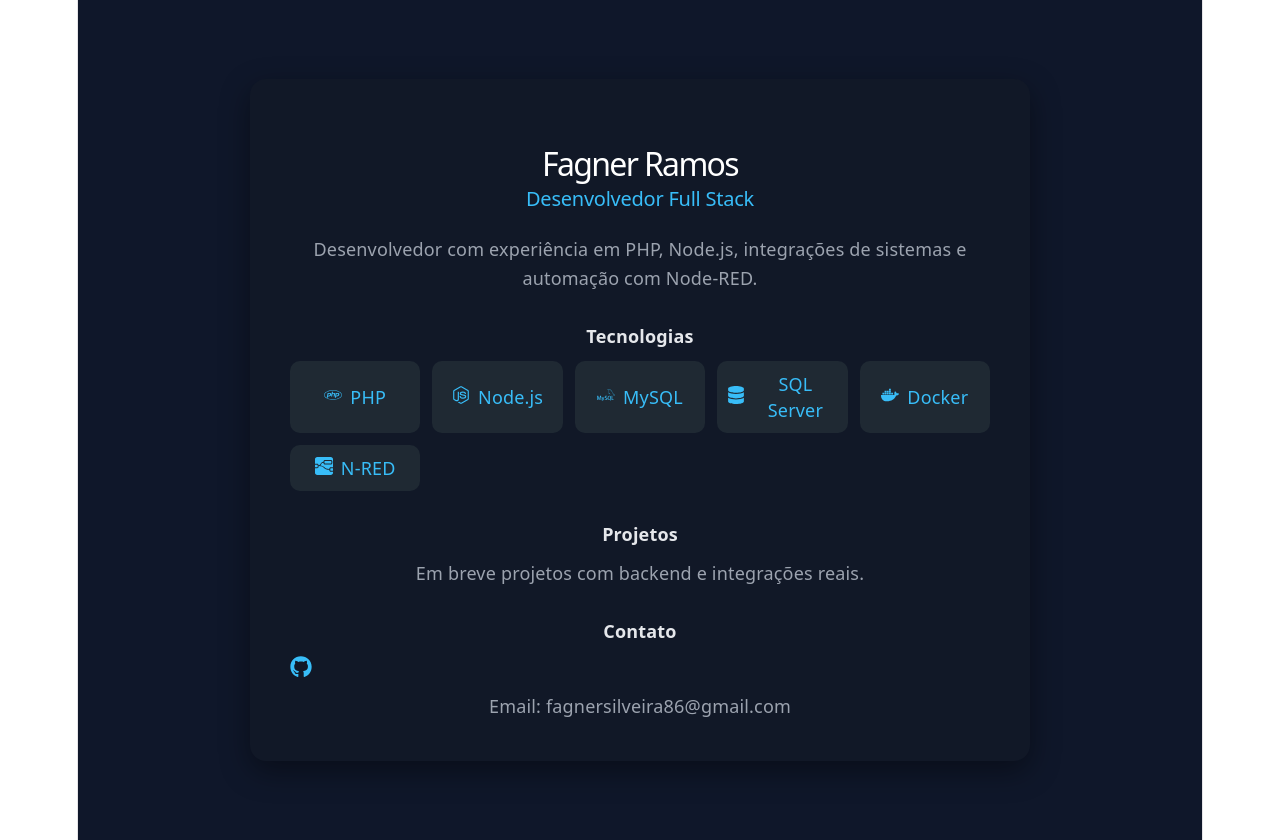
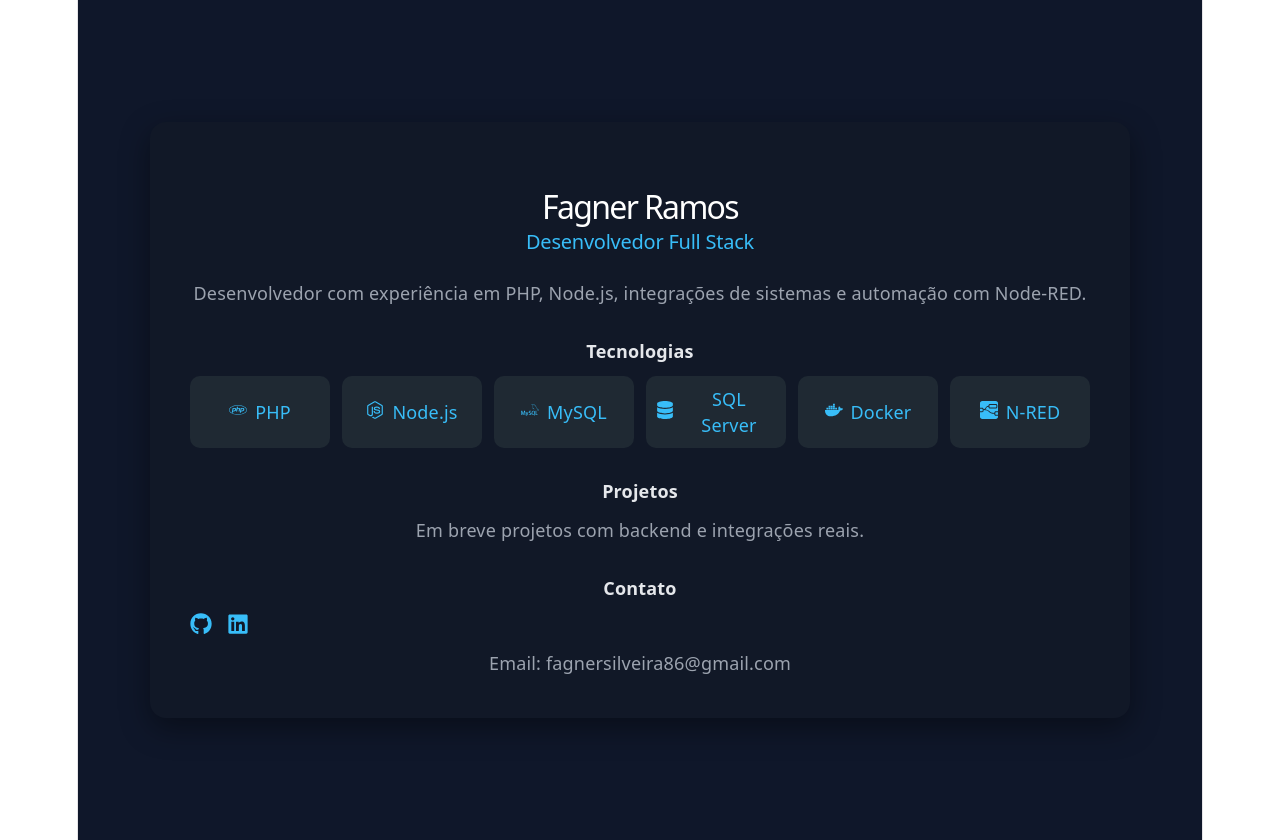
Before and after one commit to Fagner202/portifolio, a React (Vite) app: page / in a window 1280 px wide. Built offline with nearby package versions, Linux system fonts and the light colour scheme.

Commit message:
Linkedin icone

```diff
--- a/src/App.jsx
+++ b/src/App.jsx
@@ -1,5 +1,5 @@
 import { useState } from 'react'
-import { FaPhp, FaNodeJs, FaDocker, FaGithub, FaDatabase } from "react-icons/fa";
+import { FaPhp, FaNodeJs, FaDocker, FaGithub, FaDatabase, FaLinkedin } from "react-icons/fa";
 import { SiMysql, SiNodered } from "react-icons/si";
 import './App.css'
 
@@ -46,6 +46,10 @@
             <a href="https://github.com/Fagner202" target="_blank" style={styles.socialIcon}>
               <FaGithub />
             </a>
+
+            <a href="https://www.linkedin.com/in/fagner-joaquim-ramos-a65914248/" target="_blank" style={styles.socialIcon}>
+              <FaLinkedin />
+            </a>
           </div>
           <p style={styles.text}>Email: fagnersilveira86@gmail.com</p>
         </section>
@@ -56,6 +60,8 @@
 
 const styles = {
   container: {
+    // border: "2px solid #38bdf8",
+
     minHeight: "100vh",
     background: "#0f172a",
     display: "flex",
@@ -64,10 +70,12 @@
     padding: "20px",
   },
   card: {
+    // border: "2px solid red",
+
     background: "#111827",
     padding: "40px",
     borderRadius: "16px",
-    maxWidth: "700px",
+    maxWidth: "900px",
     width: "100%",
     boxShadow: "0 10px 30px rgba(0,0,0,0.4)",
   },
```
